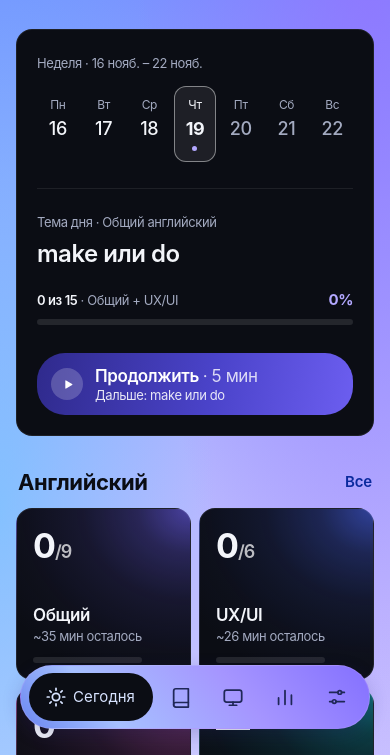
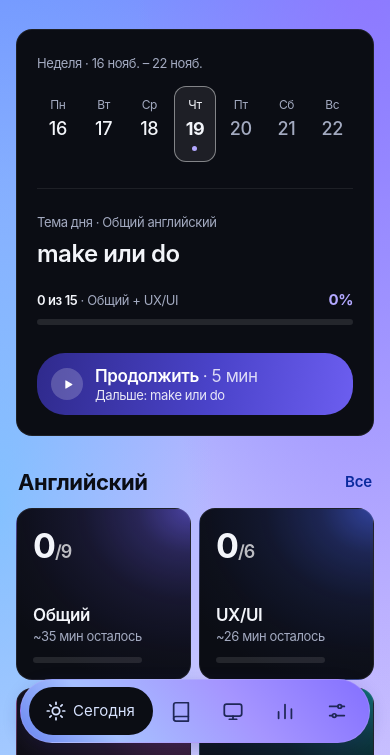
Before and after one commit to kseniyara2020/study, a plain HTML site: page index.html in a window 390 px wide. Shown: the part 89-844 px from the top of the page. Drawn offline with Linux system fonts and the light colour scheme.

Commit message:
v18: dark iOS status bar, tab bar at safe-area bottom (34pt)
Co-Authored-By: Claude Opus 5.5 <noreply@anthropic.com>
Claude-Session: https://claude.ai/code/session_01SF2HQwLtsX58wSsk892iCF

```diff
--- a/index.html
+++ b/index.html
@@ -14,7 +14,7 @@
 <title>Мой учебный план</title>
 <meta name="claude:viewport-fit-sides" content="cover">
 <meta name="apple-mobile-web-app-capable" content="yes">
-<meta name="apple-mobile-web-app-status-bar-style" content="default">
+<meta name="apple-mobile-web-app-status-bar-style" content="black">
 <style>
 /* Layout: iOS grouped lists on a grouped background; bottom tab bar on phone, sidebar from 900px (macOS). */
 :root{
@@ -342,7 +342,7 @@ body::before{background:transparent}
 .nav-l .nav-btn{width:44px;height:44px;min-width:44px;padding:0;margin-left:6px;justify-content:center;border-radius:22px;background:var(--ink);color:#D8E3FF}
 .nav-l .nav-btn span{display:none}
 .nav-r .nav-btn{color:var(--ink)}
-.content{padding-bottom:calc(122px + env(safe-area-inset-bottom,0px))}
+.content{padding-bottom:calc(96px + max(12px,env(safe-area-inset-bottom,0px)))}
 /* cards and lists */
 .group{border-radius:12px;border:1px solid var(--sep)}
 .panel{border-radius:16px;border:1px solid var(--sep)}
@@ -422,7 +422,7 @@ body::before{background:transparent}
 .sheet-h .nav-btn{color:var(--accent)}
 .sheet .seg{background:#15161D}.sheet .seg button{color:var(--label2)}.sheet .seg button.on{background:#2B2D38;color:var(--label)}
 /* tab bar: floating pill */
-.tabbar{left:20px;right:20px;bottom:calc(26px + env(safe-area-inset-bottom,0px));height:64px;padding:0 8px;display:flex;align-items:center;justify-content:space-between;
+.tabbar{left:20px;right:20px;bottom:max(12px,env(safe-area-inset-bottom,0px));height:64px;padding:0 8px;display:flex;align-items:center;justify-content:space-between;
   border-radius:32px;background:var(--navbg);border:1px solid #CAA6F842;box-shadow:0 6px 18px rgba(40,40,120,.22);-webkit-backdrop-filter:none;backdrop-filter:none}
 .tab{width:48px;height:48px;padding:0;justify-content:center;border-radius:24px;color:#1F2757;flex:none}
 .tab span{display:none}
@@ -1396,7 +1396,7 @@ function vSettings() {
   h += groupHead(L('Сброс', 'Reset')) + (UI.resetAsk
     ? `<div class="panel"><p style="margin:0 0 12px">${L('Удалить весь прогресс, слова и ответы на этом устройстве? Сначала сделайте экспорт, если он нужен.', 'Delete all progress, words and answers on this device? Export first if you need them.')}</p><div class="btns"><button class="btn sec" data-act="reset-no">${L('Отмена', 'Cancel')}</button><button class="btn danger" data-act="reset-yes">${L('Удалить', 'Delete')}</button></div></div>`
     : `<div class="group"><button class="row" data-act="reset-ask"><span class="row-main"><span class="row-title" style="color:var(--red)">${L('Сбросить прогресс', 'Reset progress')}</span></span></button></div>`);
-  h += `<div class="gfoot" style="margin-top:20px;text-align:center">${L('Данные хранятся только на этом устройстве', 'Data is stored only on this device')}<br>${L('Версия', 'Version')} 19.11 17:10</div>`;
+  h += `<div class="gfoot" style="margin-top:20px;text-align:center">${L('Данные хранятся только на этом устройстве', 'Data is stored only on this device')}<br>${L('Версия', 'Version')} 19.11 17:16</div>`;
   return { title: L('Настройки', 'Settings'), body: h };
 }
 
--- a/sw.js
+++ b/sw.js
@@ -1,4 +1,4 @@
-const CACHE='study-v17';
+const CACHE='study-v18';
 const SHELL=['./','index.html','manifest.webmanifest','icons/icon-192.png','icons/icon-512.png','icons/apple-touch-icon.png'];
 self.addEventListener('install',e=>{e.waitUntil(caches.open(CACHE).then(c=>c.addAll(SHELL)).then(()=>self.skipWaiting()))});
 self.addEventListener('activate',e=>{e.waitUntil(caches.keys().then(ks=>Promise.all(ks.filter(k=>k!==CACHE).map(k=>caches.delete(k)))).then(()=>self.clients.claim()))});
--- a/tools/build/v17.css
+++ b/tools/build/v17.css
@@ -45,7 +45,7 @@ body::before{background:transparent}
 .nav-l .nav-btn{width:44px;height:44px;min-width:44px;padding:0;margin-left:6px;justify-content:center;border-radius:22px;background:var(--ink);color:#D8E3FF}
 .nav-l .nav-btn span{display:none}
 .nav-r .nav-btn{color:var(--ink)}
-.content{padding-bottom:calc(122px + env(safe-area-inset-bottom,0px))}
+.content{padding-bottom:calc(96px + max(12px,env(safe-area-inset-bottom,0px)))}
 /* cards and lists */
 .group{border-radius:12px;border:1px solid var(--sep)}
 .panel{border-radius:16px;border:1px solid var(--sep)}
@@ -125,7 +125,7 @@ body::before{background:transparent}
 .sheet-h .nav-btn{color:var(--accent)}
 .sheet .seg{background:#15161D}.sheet .seg button{color:var(--label2)}.sheet .seg button.on{background:#2B2D38;color:var(--label)}
 /* tab bar: floating pill */
-.tabbar{left:20px;right:20px;bottom:calc(26px + env(safe-area-inset-bottom,0px));height:64px;padding:0 8px;display:flex;align-items:center;justify-content:space-between;
+.tabbar{left:20px;right:20px;bottom:max(12px,env(safe-area-inset-bottom,0px));height:64px;padding:0 8px;display:flex;align-items:center;justify-content:space-between;
   border-radius:32px;background:var(--navbg);border:1px solid #CAA6F842;box-shadow:0 6px 18px rgba(40,40,120,.22);-webkit-backdrop-filter:none;backdrop-filter:none}
 .tab{width:48px;height:48px;padding:0;justify-content:center;border-radius:24px;color:#1F2757;flex:none}
 .tab span{display:none}
```
Also changed, not shown: tools/app.src.html (+3 -3 lines), 1 other file.
